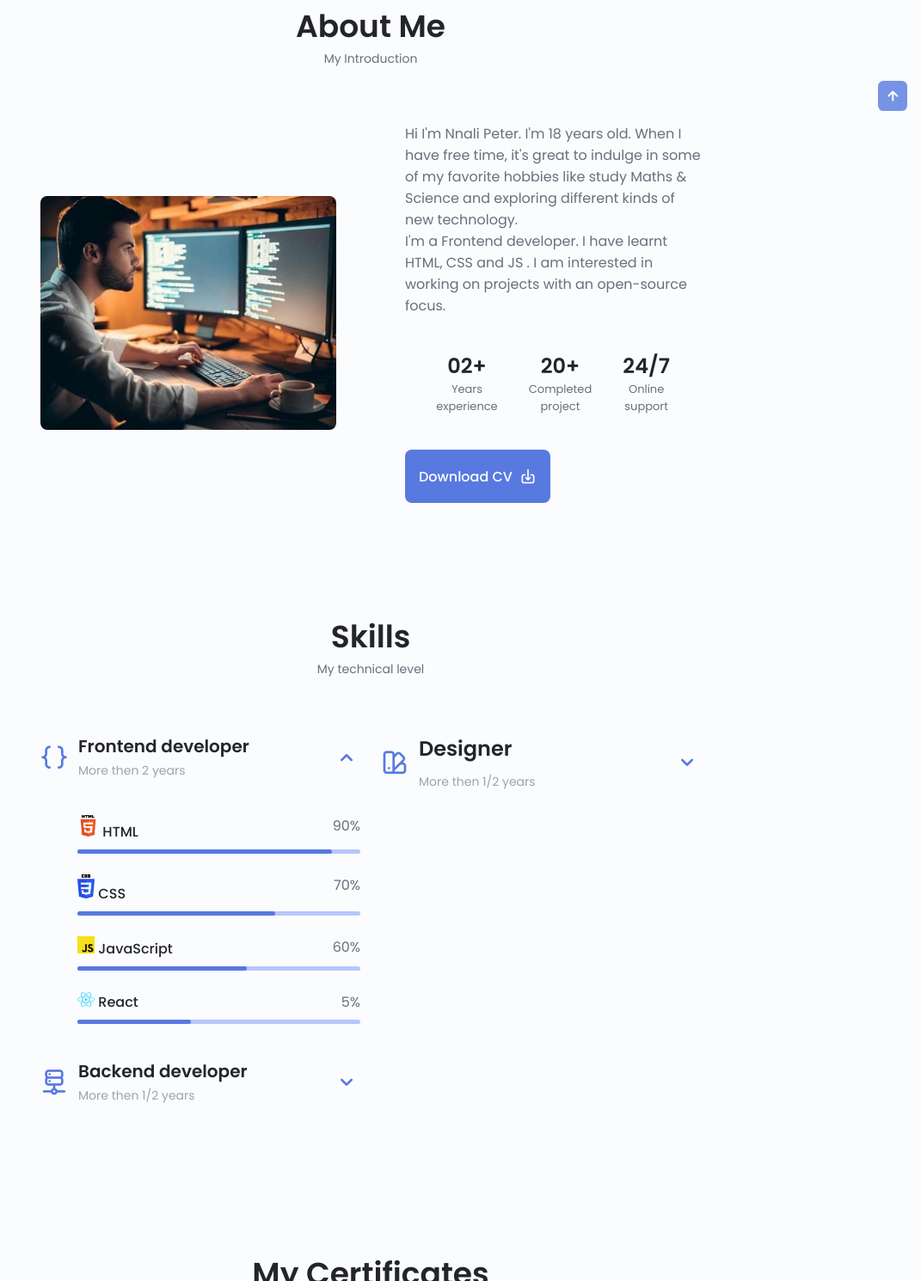
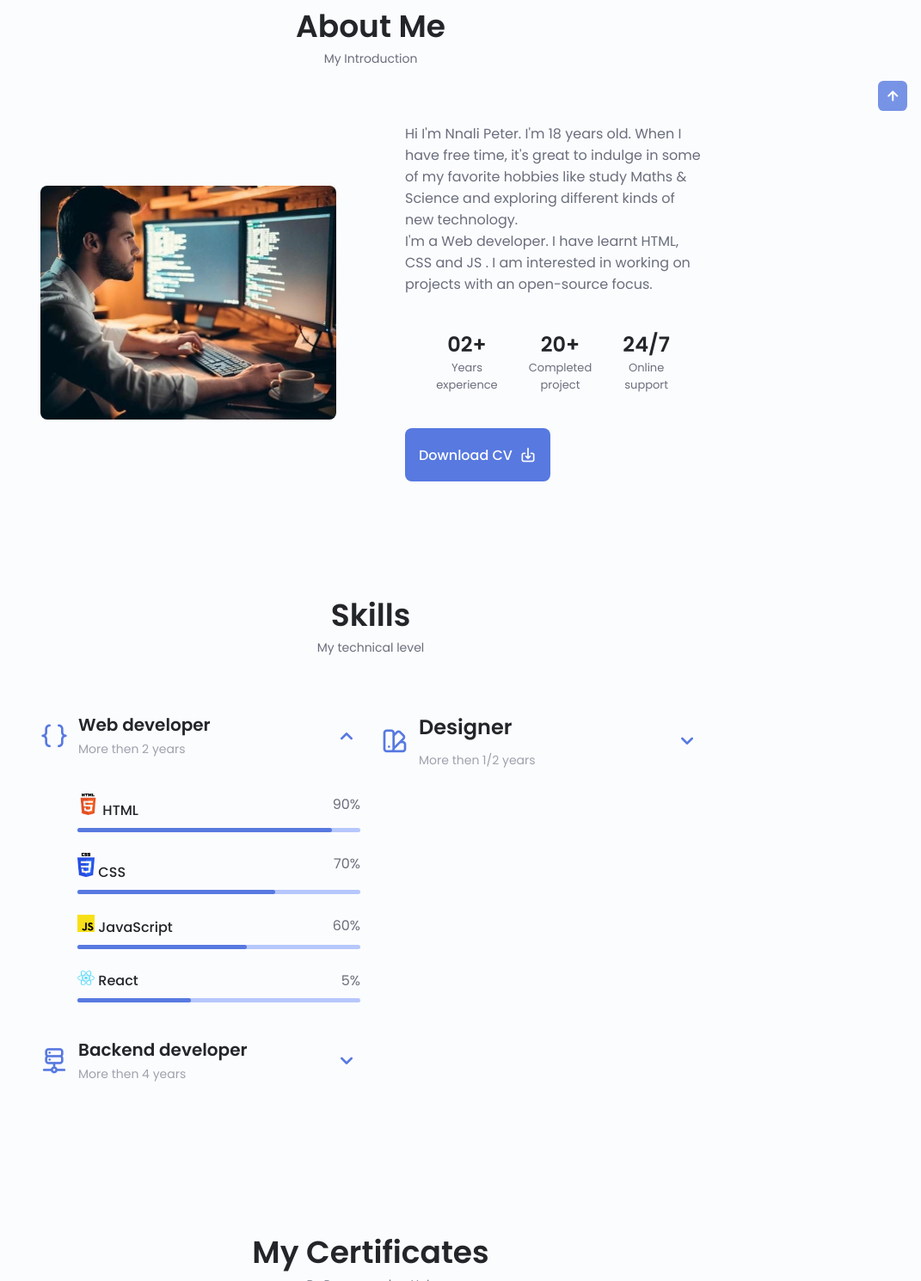
Before and after one commit to peterchase-code/My-Portfolio, a plain HTML site: page index.html in a window 1280 px wide. Shown: the part 831-2321 px from the top of the page at 86% size, without its empty margins (209-1280 px from the left). Drawn offline with nearby package versions, Linux system fonts and the light colour scheme.

Commit message:
Update developer titles and experience in index.html

```diff
--- a/index.html
+++ b/index.html
@@ -162,7 +162,7 @@
                         great to indulge in some of my favorite hobbies like study Maths & Science and exploring
                         different kinds of new technology. <br>
 
-                        I'm a Frontend developer. I have learnt HTML, CSS and JS . I am interested in
+                        I'm a Web developer. I have learnt HTML, CSS and JS . I am interested in
                         working on projects with an open-source focus.
                     </p>
 
@@ -206,7 +206,7 @@
                             <i class="uil uil-brackets-curly skills__icon"></i>
 
                             <div>
-                                <h1 class="skills__title">Frontend developer</h1>
+                                <h1 class="skills__title">Web developer</h1>
                                 <span class="skills__subtitle">More then 2 years</span>
                             </div>
 
@@ -265,7 +265,7 @@
 
                             <div>
                                 <h1 class="skills__title">Backend developer</h1>
-                                <span class="skills__subtitle">More then 1/2 years</span>
+                                <span class="skills__subtitle">More then 4 years</span>
                             </div>
 
                             <i class="uil uil-angle-down skills__arrow"></i>
```
